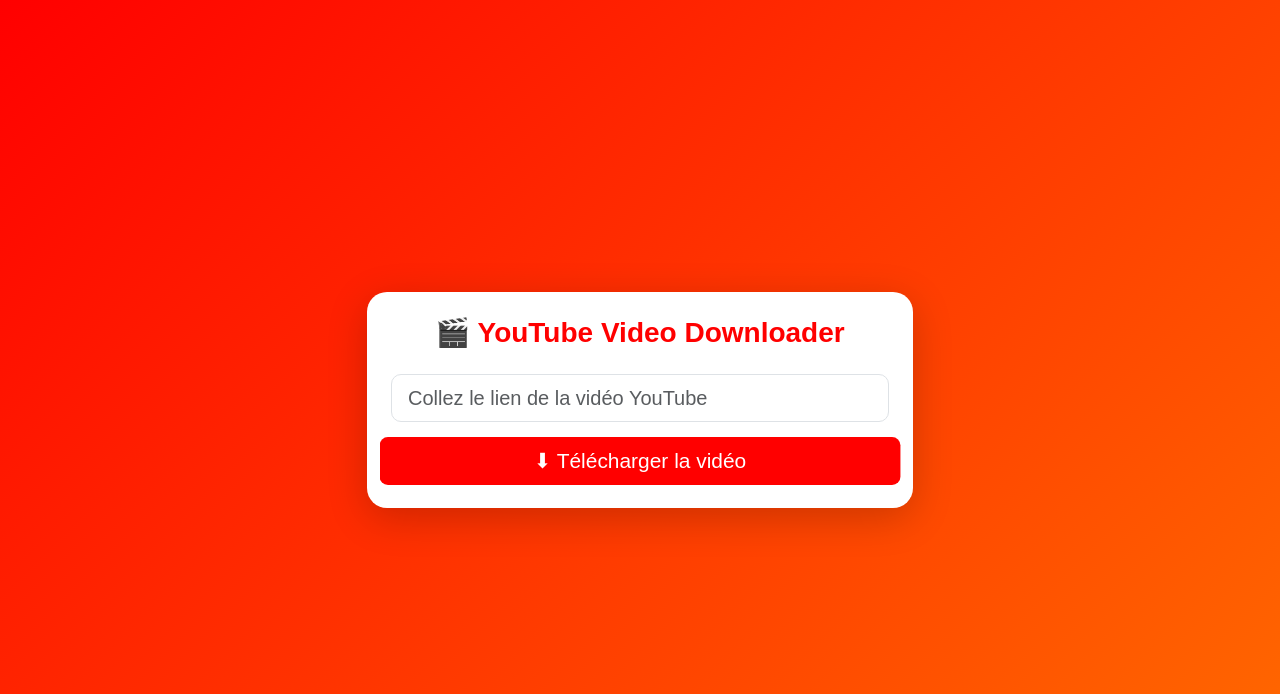
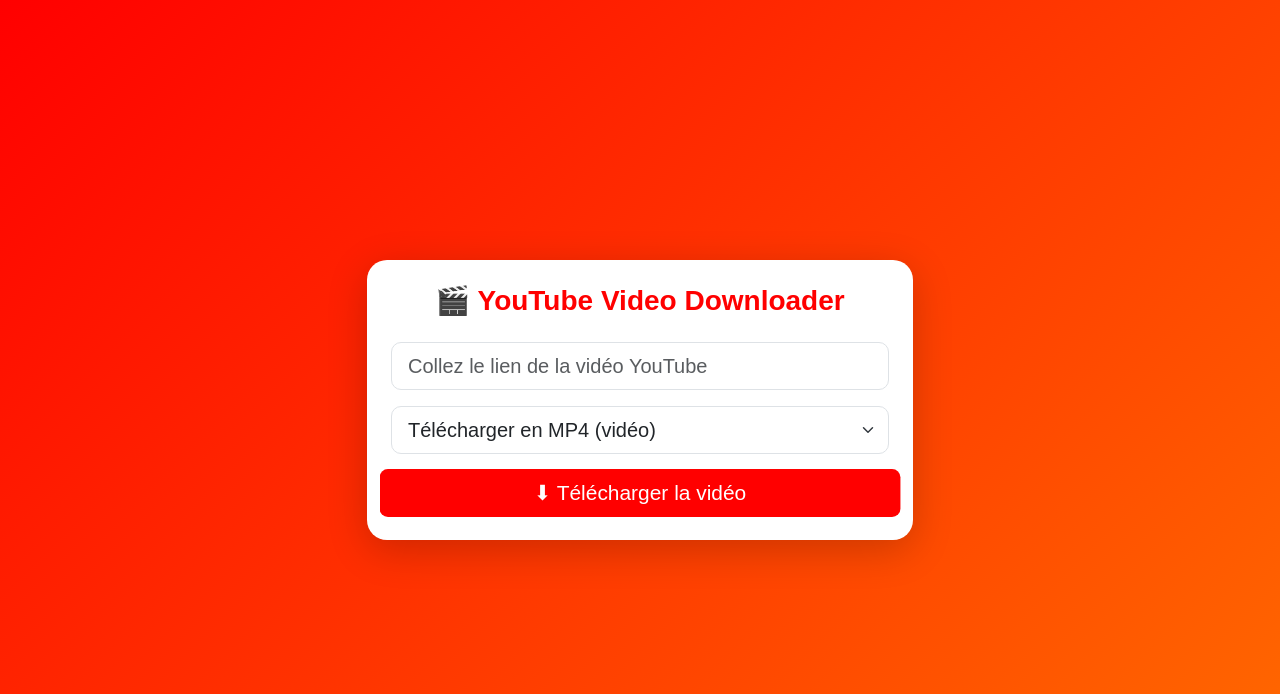
Before and after one commit to darel-developer/youtube_downloader, a Flask app: page / in a window 1280 px wide. Shown: the top 694 px of the page. Run offline with Flask 3, Linux system fonts and the light colour scheme.

Commit message:
ajout de la bibliothèque FFmeg pour la conversion en mp3

```diff
--- a/app.py
+++ b/app.py
@@ -1,10 +1,18 @@
 from flask import Flask, render_template, request, send_file
 import yt_dlp
 import os
+import imageio_ffmpeg
 
 app = Flask(__name__)
 
 DOWNLOAD_FOLDER = "downloads"
+
+# créer le dossier downloads s'il n'existe pas
+os.makedirs(DOWNLOAD_FOLDER, exist_ok=True)
+
+# chemin automatique de ffmpeg
+ffmpeg_path = imageio_ffmpeg.get_ffmpeg_exe()
+
 
 @app.route("/", methods=["GET", "POST"])
 def index():
@@ -12,19 +20,41 @@ def index():
     if request.method == "POST":
 
         url = request.form["url"]
+        file_format = request.form["format"]
 
         try:
 
-            ydl_opts = {
-                'format': 'best',
-                'outtmpl': f'{DOWNLOAD_FOLDER}/%(title)s.%(ext)s',
-                'retries': 10,
-                'fragment_retries': 10
-            }
+            # OPTION MP4
+            if file_format == "mp4":
+
+                ydl_opts = {
+                    'format': 'best',
+                    'outtmpl': f'{DOWNLOAD_FOLDER}/%(title)s.%(ext)s',
+                    'retries': 10,
+                    'fragment_retries': 10
+                }
+
+            # OPTION MP3
+            else:
+
+                ydl_opts = {
+                    'format': 'bestaudio/best',
+                    'outtmpl': f'{DOWNLOAD_FOLDER}/%(title)s.%(ext)s',
+                    'ffmpeg_location': ffmpeg_path,
+                    'postprocessors': [{
+                        'key': 'FFmpegExtractAudio',
+                        'preferredcodec': 'mp3',
+                        'preferredquality': '192',
+                    }]
+                }
 
             with yt_dlp.YoutubeDL(ydl_opts) as ydl:
                 info = ydl.extract_info(url, download=True)
                 filename = ydl.prepare_filename(info)
+
+                # corriger le nom si conversion mp3
+                if file_format == "mp3":
+                    filename = os.path.splitext(filename)[0] + ".mp3"
 
             return send_file(filename, as_attachment=True)
 
@@ -33,5 +63,6 @@ def index():
 
     return render_template("index.html")
 
+
 if __name__ == "__main__":
     app.run(debug=True)
--- a/templates/index.html
+++ b/templates/index.html
@@ -44,7 +44,7 @@ background:#cc0000;
 transform:scale(1.05);
 }
 
-input{
+input, select{
 border-radius:10px !important;
 }
 
@@ -78,6 +78,12 @@ placeholder="Collez le lien de la vidéo YouTube"
 required>
 
 </div>
+    <div class="mb-3">
+        <select name="format" class="form-select form-select-lg">
+            <option value="mp4">Télécharger en MP4 (vidéo)</option>
+            <option value="mp3">Télécharger en MP3 (audio)</option>
+        </select>
+    </div>
 
 <div class="d-grid">
 
```
Also changed, not shown: 1 other file.
